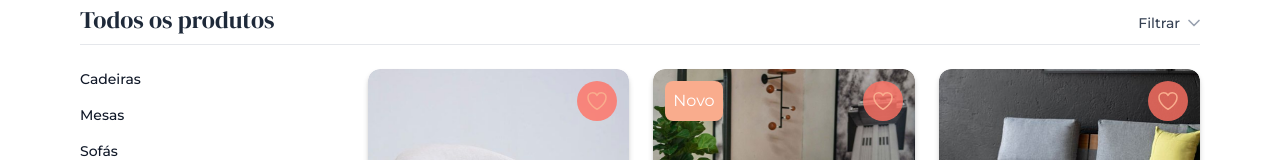
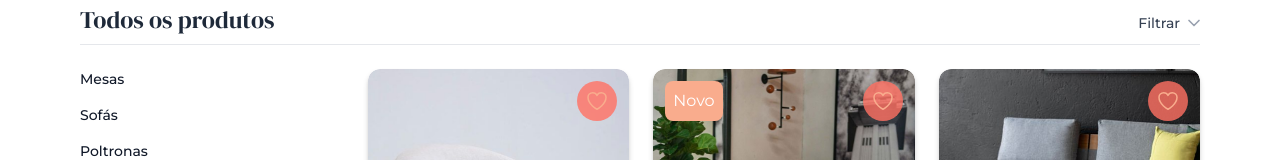
Before and after one commit to perazzavera/elegance-home, a React (Vite) app: page /produtos in a window 1280 px wide. Shown: the part 160-320 px from the top of the page. Built offline with nearby package versions, Linux system fonts and the light colour scheme.

Commit message:
removendo categoria

```diff
--- a/src/pages/Produtos/index.jsx
+++ b/src/pages/Produtos/index.jsx
@@ -10,7 +10,6 @@ import Breadcrumb from "../../components/Breadcrumbs";
 import Paginacao from "./Paginacao";
 
 const subcategorias = [
-  { name: "Cadeiras", to: "/produtos/moveis/cadeiras" },
   { name: "Mesas", to: "/produtos/moveis/mesas" },
   { name: "Sofás", to: "/produtos/moveis/sofas" },
   { name: "Poltronas", to: "/produtos/moveis/poltronas" },
@@ -18,7 +17,6 @@ const subcategorias = [
 ];
 
 const nomesFormatados = {
-  cadeiras: "Cadeiras",
   mesas: "Mesas",
   sofas: "Sofás",
   poltronas: "Poltronas",
```
